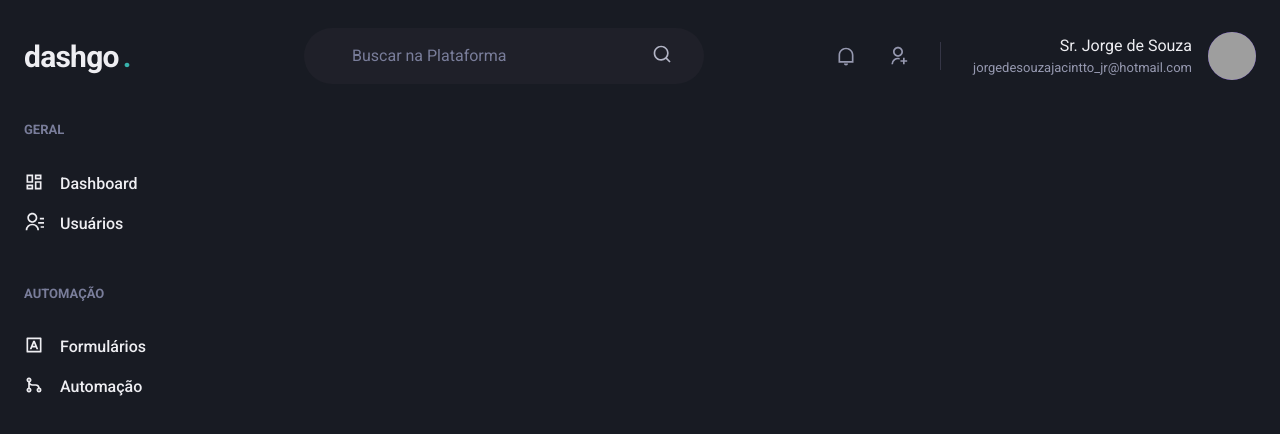
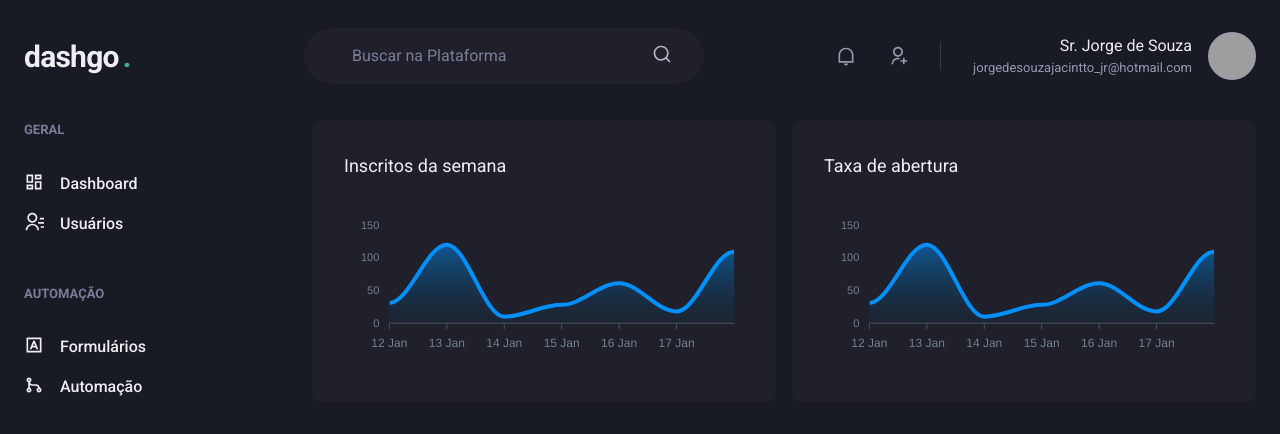
Before and after one commit to srsouzaj/dashgo, a Next.js app: page /dashboard in a window 1280 px wide. Shown: the top 434 px of the page. Built offline with nearby package versions, Linux system fonts and the light colour scheme; grey boxes are pictures that could not be loaded.

Commit message:
adicionando o gráfico

```diff
--- a/package.json
+++ b/package.json
@@ -12,9 +12,11 @@
     "@chakra-ui/react": "^1.7.4",
     "@emotion/react": "^11.7.1",
     "@emotion/styled": "^11.6.0",
+    "apexcharts": "^3.33.0",
     "framer-motion": "^5.6.0",
     "next": "12.0.7",
     "react": "17.0.2",
+    "react-apexcharts": "^1.3.9",
     "react-dom": "17.0.2",
     "react-icons": "^4.3.1"
   },
--- a/src/pages/dashboard.tsx
+++ b/src/pages/dashboard.tsx
@@ -1,20 +1,109 @@
-import { Flex } from "@chakra-ui/react"
+import { Box, Flex, SimpleGrid, Text, theme } from "@chakra-ui/react";
+import dynamic from 'next/dynamic';
+import { ApexOptions } from 'apexcharts';
+
+const Chart = dynamic(() => import('react-apexcharts'), {
+  ssr: false
+});
+
 import Header from "../components/Header";
-import Sidebar from '../components/Sidebar';
+import Sidebar from "../components/Sidebar";
 
-export default function dashboard() {
-    return (
+const options : ApexOptions  = {
+  chart: {
+    toolbar: {
+      show: false,
+    },
+    zoom: {
+      enabled: false,
+    },
+    foreColor: theme.colors.gray[500]
+  },
+  grid: {
+    show: false,
+  },
+  dataLabels: {
+    enabled: false,
+  },
+  tooltip: {
+    enabled: false,
+  },
+  xaxis: {
+    type: 'datetime',
+    axisBorder: {
+      color: theme.colors.gray[600]
+    },
+    axisTicks: {
+      color: theme.colors.gray[600]
+    },
+    categories: [
+      '2022-01-12T00:00:00.000z',
+      '2022-01-13T00:00:00.000z',
+      '2022-01-14T00:00:00.000z',
+      '2022-01-15T00:00:00.000z',
+      '2022-01-16T00:00:00.000z',
+      '2022-01-17T00:00:00.000z',
+      '2022-01-18T00:00:00.000z',
+    ]
+  },
+  fill: {
+    opacity: 0.3,
+    type: 'gradient',
+    gradient: {
+      shade: 'dark',
+      opacityFrom: 0.7,
+      opacityTo: 0.3,
+    }
+  }
+}
 
-        <Flex direction="column" h="100vh">
-            <Header />
-            <Flex
-                w="100%"
-                my="6"
-                maxWidth={1480}
-                mx="auto"
-                px="6">
-                <Sidebar />
-            </Flex>
-        </Flex>
-    )
+const series = [
+  {
+    name: 'series1',
+    data: [31, 120, 10, 28, 61, 18, 109]
+  }
+]
+
+export default function Dashboard() {
+  return (
+    <Flex direction='column' h='100vh'>
+      <Header />
+
+      <Flex w='100%' my='6' maxWidth={1480} mx='auto' px='6'>
+        <Sidebar />
+
+        <SimpleGrid flex='1' gap='4' minChildWidth='320px' align='flex-start'>
+          <Box
+            p={['6', '8']}
+            bg='gray.800'
+            borderRadius='8'
+            pb='4'
+          >
+            <Text fontSize='lg' mb='4'>Inscritos da semana</Text>
+            <Chart
+              options={options}
+              series={series}
+              type='area'
+              height={160}
+            />
+          </Box>
+
+          <Box
+            p={['6', '8']}
+            bg='gray.800'
+            borderRadius='8'
+            pb='4'
+          >
+            <Text fontSize='lg' mb='4'>Taxa de abertura</Text>
+            <Chart
+              options={options}
+              series={series}
+              type='area'
+              height={160}
+            />
+          </Box>
+        </SimpleGrid>
+      </Flex>
+    </Flex>
+  )
 }
```
Also changed, not shown: 1 other file (tests, documents, lock files or other folders).
